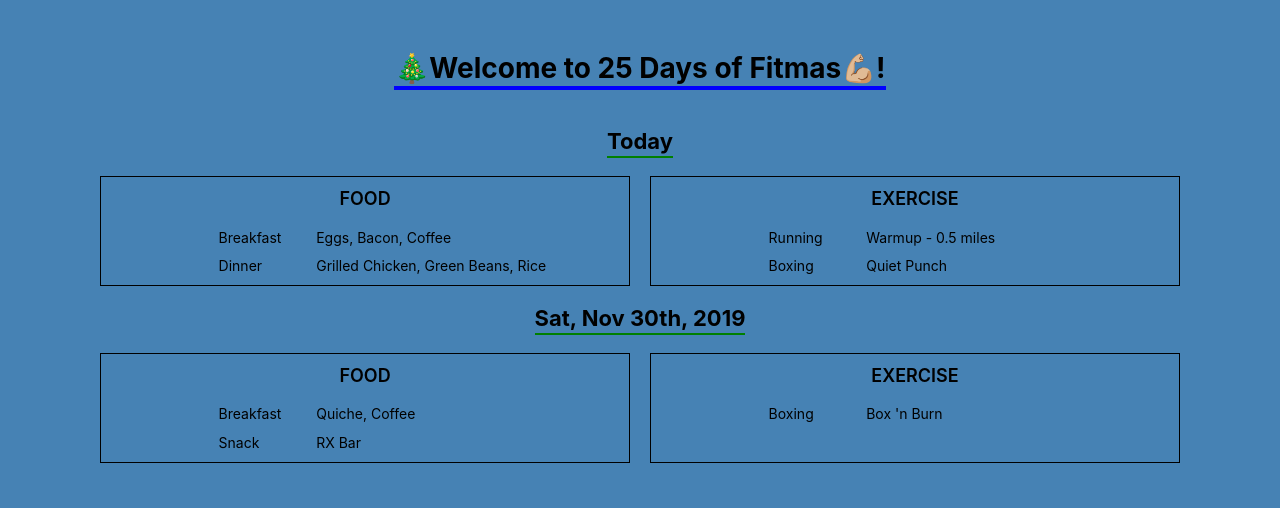
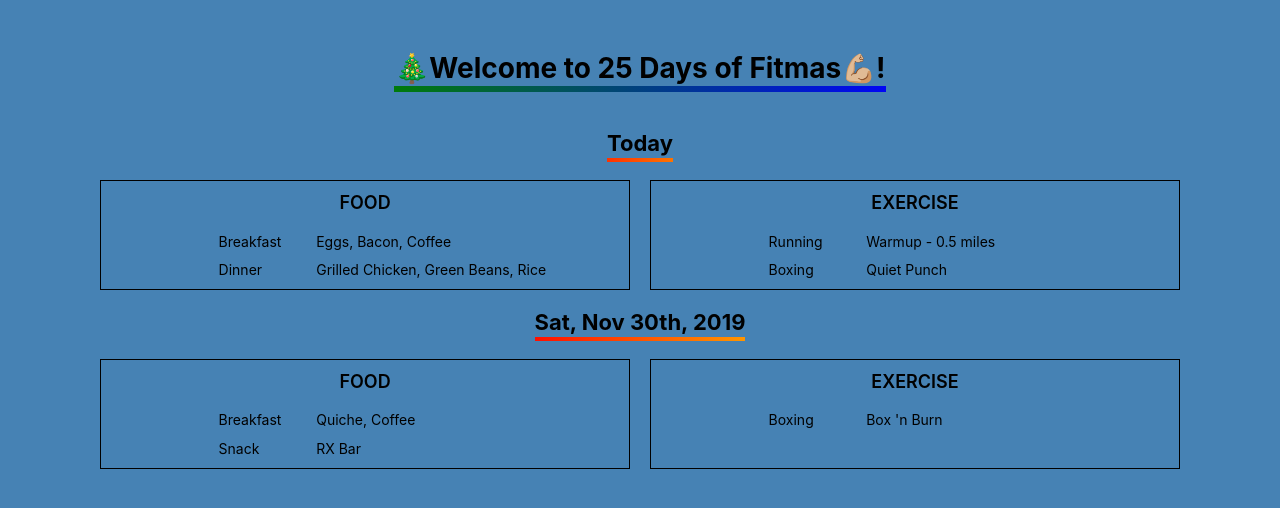
Before and after one commit to sbarli/fitmas, a React (Create React App) app: page / in a window 1280 px wide. Shown: the top 508 px of the page. Built offline with nearby package versions, Linux system fonts and the light colour scheme.

Commit message:
(create)  ❇️  🎨  shared mixin styles (add)  ❇️  🎨  shared mixin styles to Header ui template

```diff
--- a/src/libs/ui/Header/Header.jsx
+++ b/src/libs/ui/Header/Header.jsx
@@ -2,6 +2,7 @@ import React from 'react';
 import PropTypes from 'prop-types';
 
 // styled components
+import mixins from '../styles/mixins';
 import styled from 'styled-components/macro';
 
 const centeredHeader = `
@@ -13,32 +14,34 @@ const HeaderWrapper = styled.header(({ center }) => `
   ${center && centeredHeader}
 `);
 
-const sharedHeaderStyles = `
+const sharedHeaderStyles = ({
+  removeMarginTop, addPaddingTop, theme,
+  borderImage,
+}) => (`
   width: fit-content;
-`;
+  ${removeMarginTop ? 'margin-top: 0;' : ''}
+  ${addPaddingTop ? 'padding-top: 5rem;' : ''}
+  ${borderImage ? theme.borderImage(...borderImage) : ''}
+`);
 
 const headerStyles = {
-  h1: styled.h1(({ removeMarginTop, addPaddingTop }) => `
-    ${sharedHeaderStyles}
-    font-size: 2.8rem;
-    border-bottom: 4px solid blue;
-    ${removeMarginTop ? 'margin-top: 0;' : ''}
-    ${addPaddingTop ? 'padding-top: 5rem;' : ''}
-  `),
-  h2: styled.h2(({ removeMarginTop, addPaddingTop }) => `
-    ${sharedHeaderStyles}
-    font-size: 2.2rem;
-    border-bottom: 2px solid green;
-    ${removeMarginTop ? 'margin-top: 0;' : ''}
-    ${addPaddingTop ? 'padding-top: 5rem;' : ''}
-  `),
-  h3: styled.h3(({ removeMarginTop, addPaddingTop }) => `
-    ${sharedHeaderStyles}
+  h1: styled.h1((props) => {
+    const sharedProps = { ...props, borderImage: ['green', 'blue', '6px' ] };
+    return (`
+      ${sharedHeaderStyles(sharedProps)}
+      font-size: 2.8rem;
+  `)}),
+  h2: styled.h2((props) => {
+    const sharedProps = { ...props, borderImage: ['red', 'orange', '4px' ] };
+    return (`
+      ${sharedHeaderStyles(sharedProps)}
+      font-size: 2.2rem;
+  `)}),
+  h3: styled.h3((props) => `
+    ${sharedHeaderStyles(props)}
     font-size: 1.8rem;
     font-weight: var(--bold-font-weight);
     text-transform: uppercase;
-    ${removeMarginTop ? 'margin-top: 0;' : ''}
-    ${addPaddingTop ? 'padding-top: 5rem;' : ''}
   `),
 };
 
@@ -46,7 +49,7 @@ const Header = (props) => {
   const HeaderToRender = headerStyles[props.size];
   return (
     <HeaderWrapper {...props}>
-      <HeaderToRender {...props}>{props.children}</HeaderToRender >
+      <HeaderToRender {...props} theme={mixins}>{props.children}</HeaderToRender >
     </HeaderWrapper>
   );
 };
--- /dev/null
+++ b/src/libs/ui/styles/mixins.js
@@ -0,0 +1,20 @@
+const mixins = {
+  borderImage: (color1, color2, width) => `
+    border-width: 0 0 ${width};
+    border-style: solid;
+    border-color: ${color1};
+    -webkit-border-image: -webkit-gradient(
+      linear,
+      0 0,
+      100 % 0,
+      from(${color1}),
+      to(${color2})
+    );
+    -webkit-border-image: -webkit-linear-gradient(left, ${color1}, ${color2});
+    -moz-border-image: -moz-linear-gradient(left, ${color1}, ${color2});
+    -o-border-image: -o-linear-gradient(left, ${color1}, ${color2});
+    border-image: -webkit-linear-gradient(left, ${color1}, ${color2}) 20;
+  `,
+};
+
+export default mixins;
```
